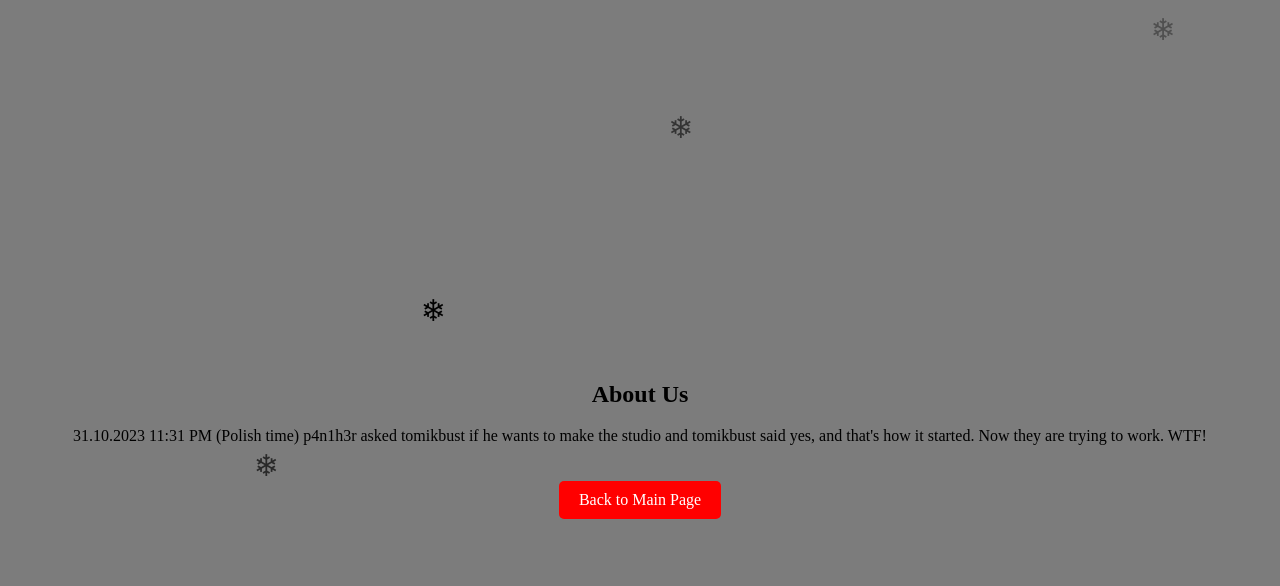
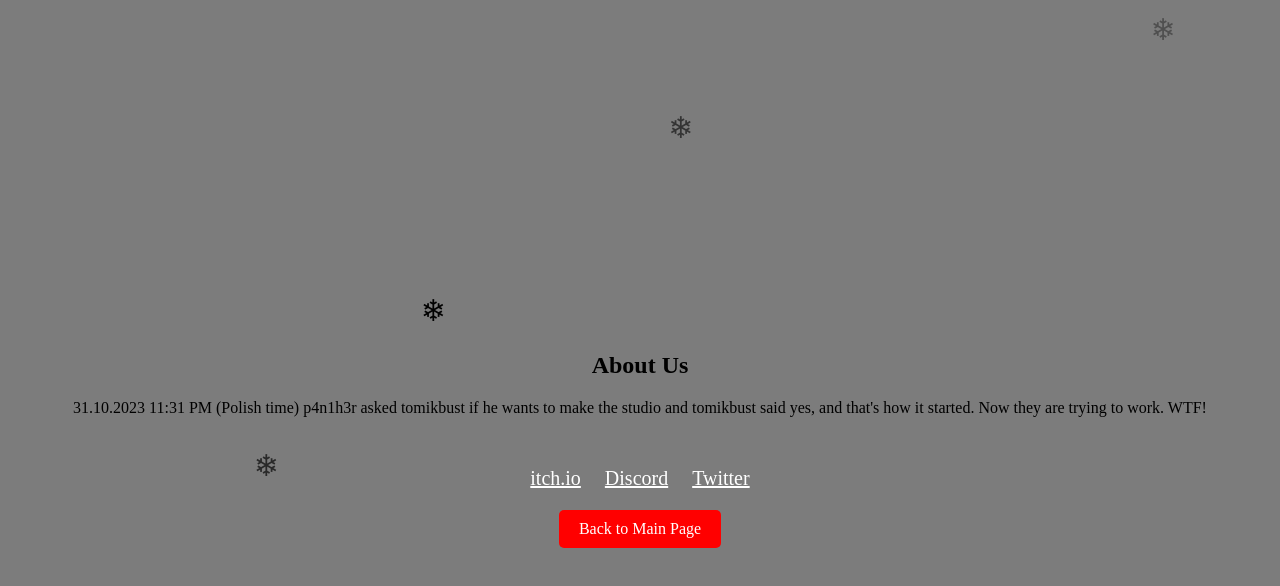
Before and after one commit to TomtherGames/TomtherGames.github.io, a plain HTML site: page about.html in a window 1280 px wide. Drawn offline with Linux system fonts and the light colour scheme.

Commit message:
Update about.html

```diff
--- a/about.html
+++ b/about.html
@@ -23,12 +23,35 @@
     .back-button:hover {
       background-color: #e60000;
     }
+    .social-links {
+      margin-top: 50px;
+    }
+    .social-links a {
+      display: inline-block;
+      margin: 0 10px;
+      font-size: 20px;
+      color: white;
+    }
+    .discord-link {
+      color: #7289da;
+    }
+    .twitter-link {
+      color: black;
+    }
+    .itchio-link {
+      color: #ff4d4d;
+    }
   </style>
 </head>
 <body>
   <div class="container">
     <h2>About Us</h2>
     <p>31.10.2023 11:31 PM (Polish time) p4n1h3r asked tomikbust if he wants to make the studio and tomikbust said yes, and that's how it started. Now they are trying to work. WTF!</p>
+    <div class="social-links">
+      <a class="itchio-link" href="https://tomthergames.itch.io/">itch.io</a>
+      <a class="discord-link" href="https://discord.gg/uYbPY4RvZx">Discord</a>
+      <a class="twitter-link" href="https://twitter.com/TomtherGames">Twitter</a>
+    </div>
     <a href="index.html" class="back-button">Back to Main Page</a>
   </div>
 
```
